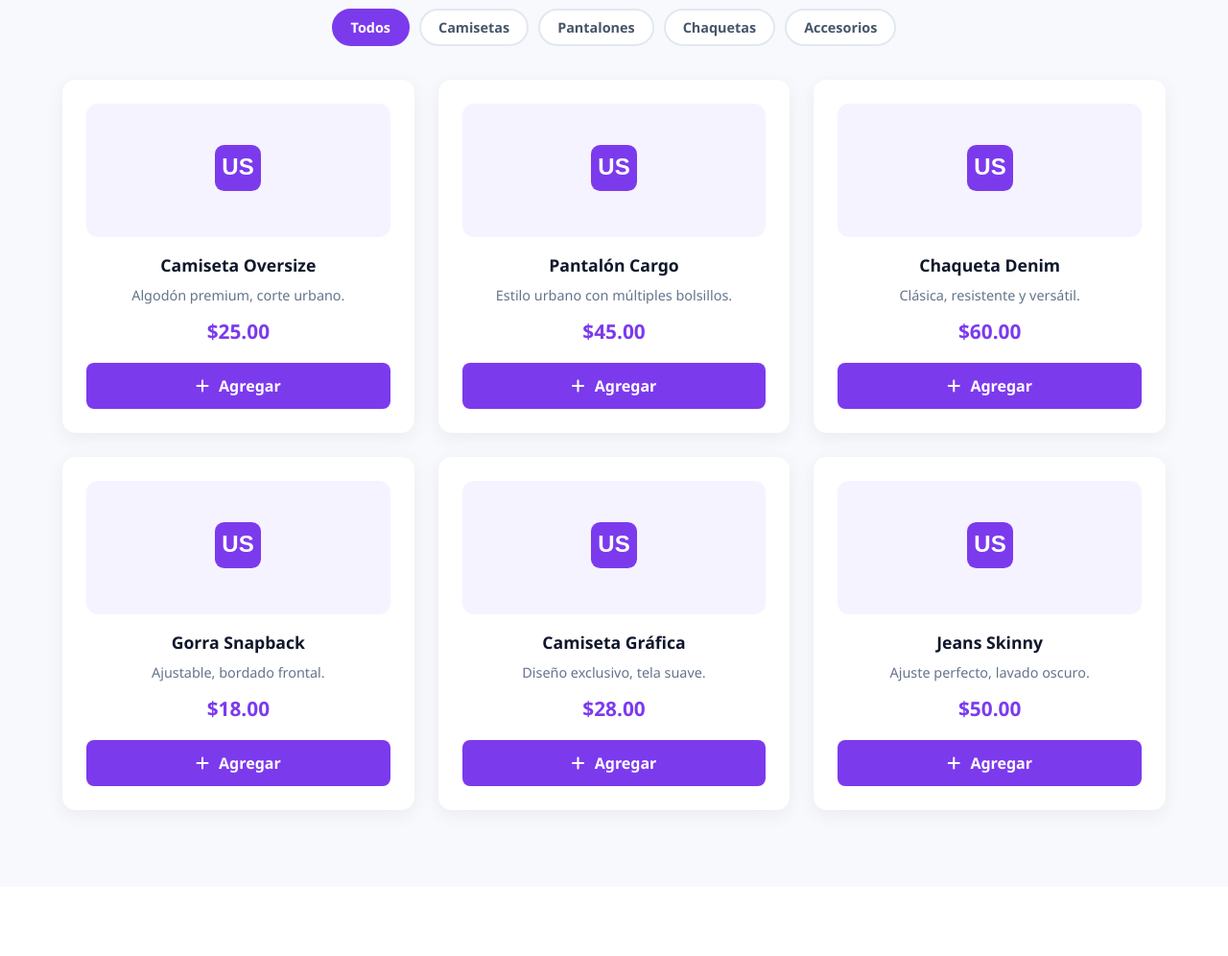
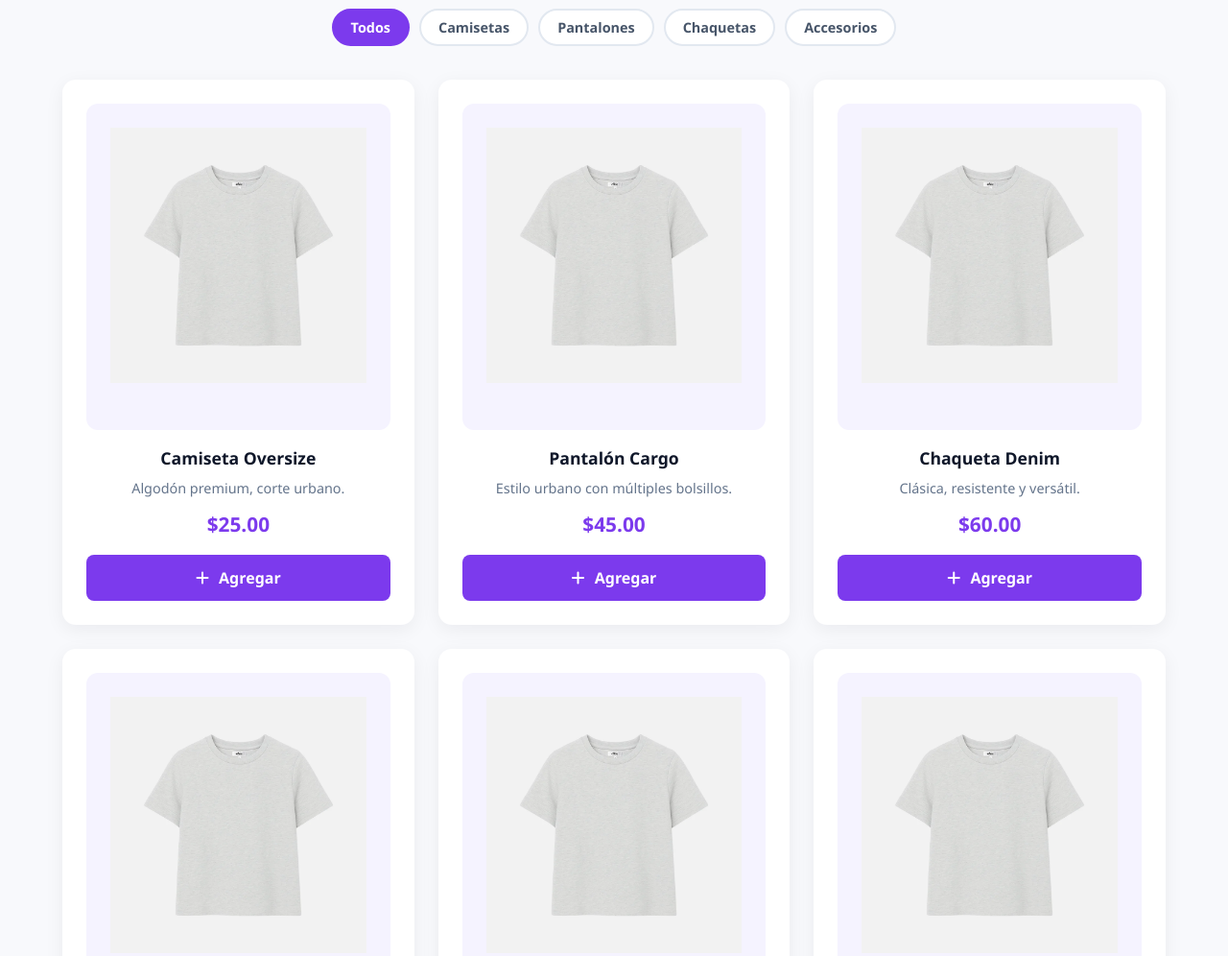
Before and after one commit to chavasuazoe/urbanstyle, a plain HTML site: page index.html in a window 1280 px wide. Shown: the part 840-1836 px from the top of the page at 96% size. Drawn offline with Linux system fonts and the light colour scheme.

Commit message:
Replace logo image with product image in articles

```diff
--- a/index.html
+++ b/index.html
@@ -78,7 +78,7 @@
                     <!-- Producto 1 -->
                     <article class="tarjeta-producto" data-categoria="camisetas">
                         <div class="producto-imagen">
-                                            <img src="img/logo.svg" alt="Logotipo UrbanStyle" class="logo">
+                                            <img src="img/product.png">
 
                         </div>
                         <h3>Camiseta Oversize</h3>
@@ -94,7 +94,7 @@
                     <!-- Producto 2 -->
                     <article class="tarjeta-producto" data-categoria="pantalones">
                         <div class="producto-imagen">
-                                            <img src="img/logo.svg" alt="Logotipo UrbanStyle" class="logo">
+                                            <img src="img/product.png">
 
                         </div>
                         <h3>Pantalón Cargo</h3>
@@ -110,7 +110,7 @@
                     <!-- Producto 3 -->
                     <article class="tarjeta-producto" data-categoria="chaquetas">
                         <div class="producto-imagen">
-                                            <img src="img/logo.svg" alt="Logotipo UrbanStyle" class="logo">
+                                            <img src="img/product.png">
 
                         </div>
                         <h3>Chaqueta Denim</h3>
@@ -126,7 +126,7 @@
                     <!-- Producto 4 -->
                     <article class="tarjeta-producto" data-categoria="accesorios">
                         <div class="producto-imagen">
-                                            <img src="img/logo.svg" alt="Logotipo UrbanStyle" class="logo">
+                                           <img src="img/product.png">
 
                         </div>
                         <h3>Gorra Snapback</h3>
@@ -142,7 +142,7 @@
                     <!-- Producto 5 -->
                     <article class="tarjeta-producto" data-categoria="camisetas">
                         <div class="producto-imagen">
-                                            <img src="img/logo.svg" alt="Logotipo UrbanStyle" class="logo">
+                                            <img src="img/product.png">
 
                         </div>
                         <h3>Camiseta Gráfica</h3>
@@ -158,7 +158,7 @@
                     <!-- Producto 6 -->
                     <article class="tarjeta-producto" data-categoria="pantalones">
                         <div class="producto-imagen">
-                                            <img src="img/logo.svg" alt="Logotipo UrbanStyle" class="logo">
+                                            <img src="img/product.png">
 
                         </div>
                         <h3>Jeans Skinny</h3>
```
